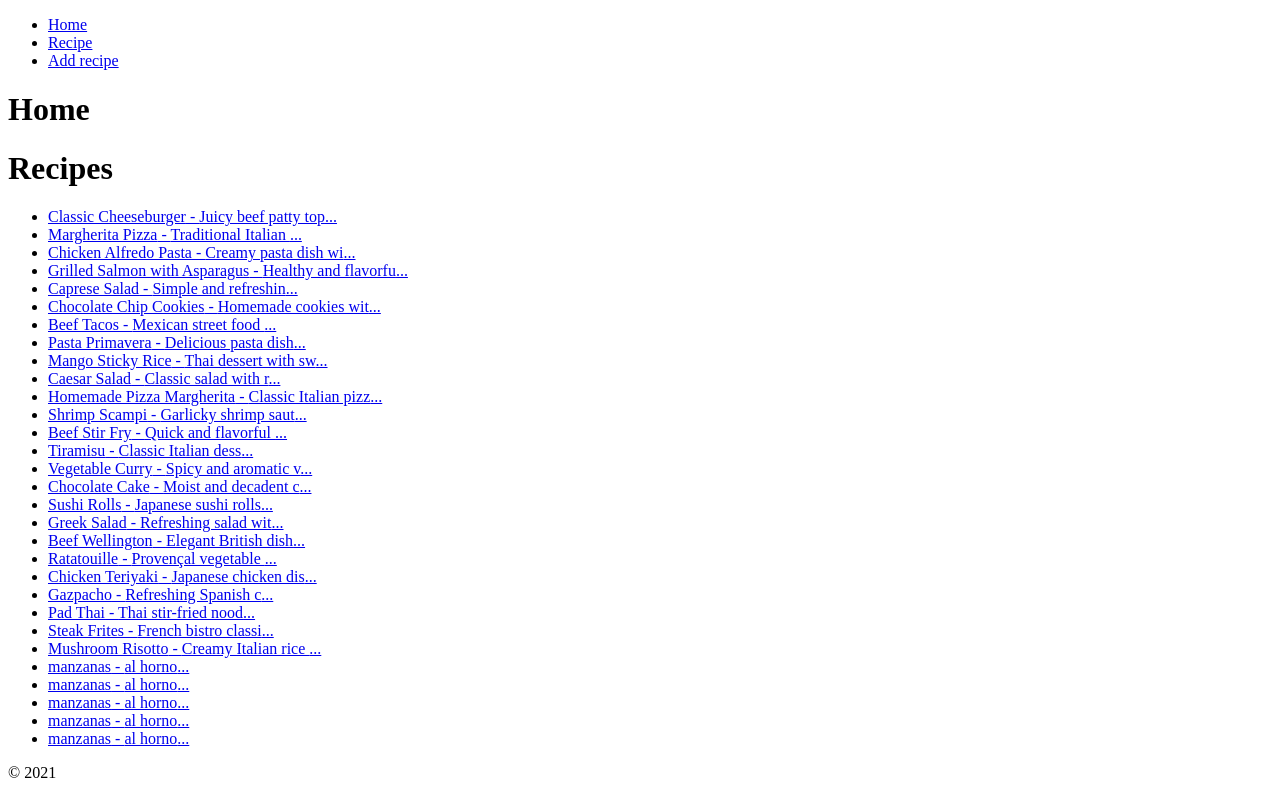
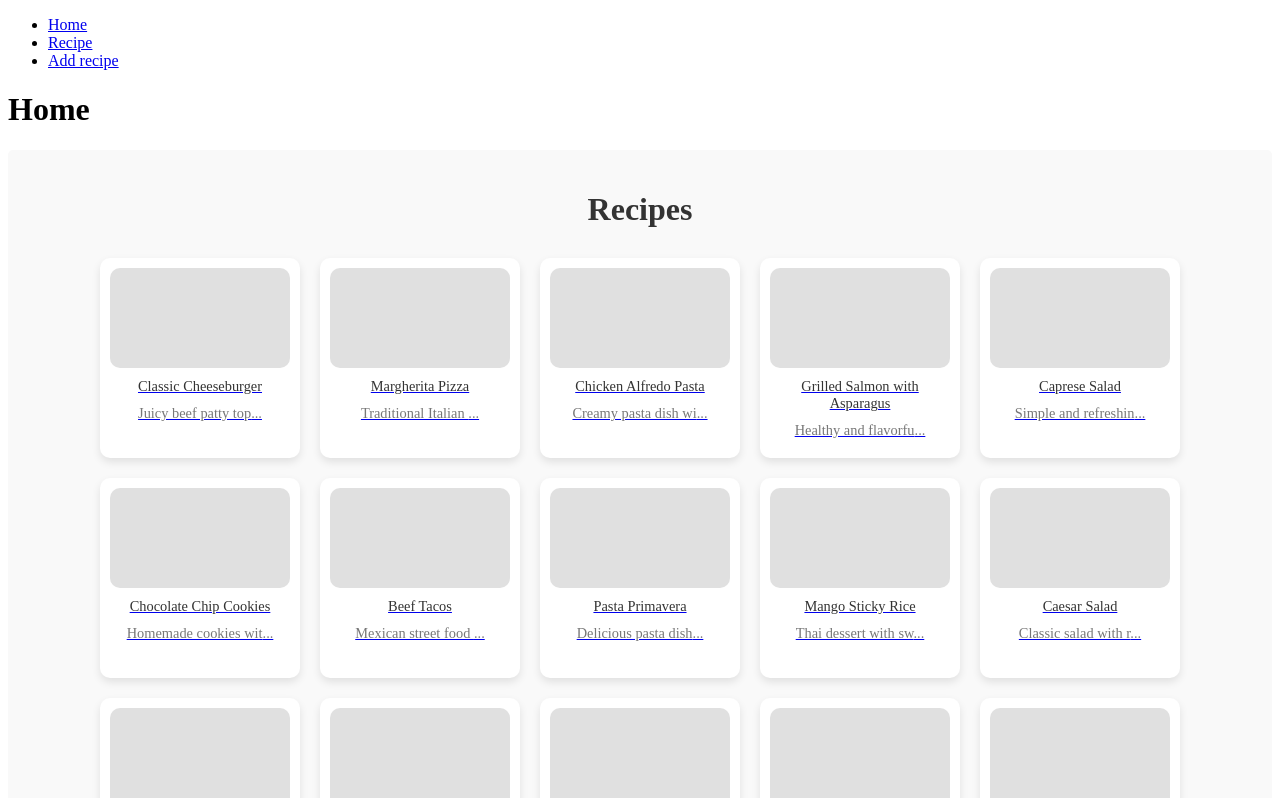
Before and after one commit to TrianaSolerMartin/FamilyFlavors, a React (Vite) app in the folder CLient/: page /home in a window 1280 px wide. Shown: the top 798 px of the page. Built offline with nearby package versions, Linux system fonts and the light colour scheme; data requests are answered from the project's data file.

Commit message:
css receplist added

```diff
--- /dev/null
+++ b/CLient/src/components/RecipeList.css
@@ -0,0 +1,127 @@
+/* Contenedor principal */
+.recipe-list-container {
+    display: flex;
+    flex-direction: column;
+    align-items: center;
+    padding: 20px;
+    background-color: #f9f9f9;
+    border-radius: 5px;
+    max-width: 100%;
+    margin: 0 auto;
+  }
+
+  /* Encabezado */
+  .recipe-list-title {
+    font-size: 2em;
+    color: #333;
+    text-align: center;
+    margin-bottom: 20px;
+  }
+
+  /* Contenedor de la lista de recetas */
+  .recipe-list-wrapper {
+    display: flex;
+    align-items: center;
+    width: 100%;
+    position: relative;
+  }
+
+  /* Lista de recetas */
+  .recipe-list {
+    display: flex;
+    overflow-x: scroll;
+    scroll-behavior: smooth;
+    -webkit-overflow-scrolling: touch;
+    padding: 10px;
+  }
+
+  /* Tarjetas de recetas */
+  .recipe-card {
+    display: flex;
+    flex-direction: column;
+    align-items: center;
+    min-width: 300px;
+    max-width: 300px;
+    margin: 0 10px;
+    background-color: white;
+    box-shadow: 0 4px 8px rgba(0, 0, 0, 0.1);
+    border-radius: 10px;
+    padding: 20px;
+    box-sizing: border-box;
+    flex: 0 0 auto;
+  }
+
+  /* Imagen de la receta */
+  .recipe-image {
+    width: 100%;
+    height: 150px;
+    background-color: #e0e0e0;
+    border-radius: 10px;
+    margin-bottom: 10px;
+  }
+
+  /* Nombre y descripción */
+  .recipe-name {
+    font-size: 1.2em;
+    color: #333;
+    margin-bottom: 10px;
+    text-align: center;
+  }
+
+  .recipe-description {
+    font-size: 1em;
+    color: #777;
+    text-align: center;
+  }
+
+  /* Flechas de navegación */
+  .nav-arrow {
+    background-color: transparent;
+    border: none;
+    font-size: 2em;
+    cursor: pointer;
+    user-select: none;
+    position: absolute;
+    top: 50%;
+    transform: translateY(-50%);
+    z-index: 1;
+  }
+
+  .left-arrow {
+    left: 10px;
+  }
+
+  .right-arrow {
+    right: 10px;
+  }
+
+  /* Estilo para web */
+  @media (min-width: 768px) {
+    .recipe-list {
+      display: flex;
+      flex-wrap: wrap;
+      overflow-x: hidden;
+      justify-content: center;
+      padding: 0;
+    }
+
+    .recipe-card {
+      min-width: 200px;
+      max-width: 200px;
+      height: 200px;
+      padding: 10px;
+      margin: 10px;
+    }
+
+    .recipe-image {
+      height: 100px;
+    }
+
+    .recipe-name, .recipe-description {
+      font-size: 0.9em;
+    }
+
+    .nav-arrow {
+      display: none; /* Ocultar las flechas en la vista web */
+    }
+  }
--- a/CLient/src/components/RecipeList.jsx
+++ b/CLient/src/components/RecipeList.jsx
@@ -1,23 +1,43 @@
-import React from 'react';
+import React, { useRef } from 'react';
 import { Link } from 'react-router-dom';
+import './RecipeList.css'; // Importar el archivo CSS
 
 const RecipeList = ({ recipes }) => {
+  const listRef = useRef(null);
+
+  const scrollLeft = () => {
+    listRef.current.scrollBy({ left: -300, behavior: 'smooth' });
+  };
+
+  const scrollRight = () => {
+    listRef.current.scrollBy({ left: 300, behavior: 'smooth' });
+  };
+
   if (!recipes || recipes.length === 0) {
     return <p>No recipes found.</p>;
   }
 
   return (
-    <div>
-      <h1>Recipes</h1>
-      <ul>
-        {recipes.map((recipe) => (
-          <li key={recipe.id}>
-            <Link to={`recipe/${recipe.id}`}>
-              {recipe.name} - {recipe.description.slice(0, 20)}...
-            </Link>
-          </li>
-        ))}
-      </ul>
+    <div className="recipe-list-container">
+      <h1 className="recipe-list-title">Recipes</h1>
+      <div className="recipe-list-wrapper">
+        <button className="nav-arrow left-arrow" onClick={scrollLeft}>{'<'}</button>
+        <div className="recipe-list" ref={listRef}>
+          {recipes.map((recipe) => (
+            <div className="recipe-card" key={recipe.id}>
+              <div className="recipe-image">
+                {/* Aquí puedes agregar la imagen real, por ejemplo:
+                <img src={recipe.image} alt={recipe.name} /> */}
+              </div>
+              <Link className="recipe-link" to={`recipe/${recipe.id}`}>
+                <div className="recipe-name">{recipe.name}</div>
+                <div className="recipe-description">{recipe.description.slice(0, 20)}...</div>
+              </Link>
+            </div>
+          ))}
+        </div>
+        <button className="nav-arrow right-arrow" onClick={scrollRight}>{'>'}</button>
+      </div>
     </div>
   );
 };
```
